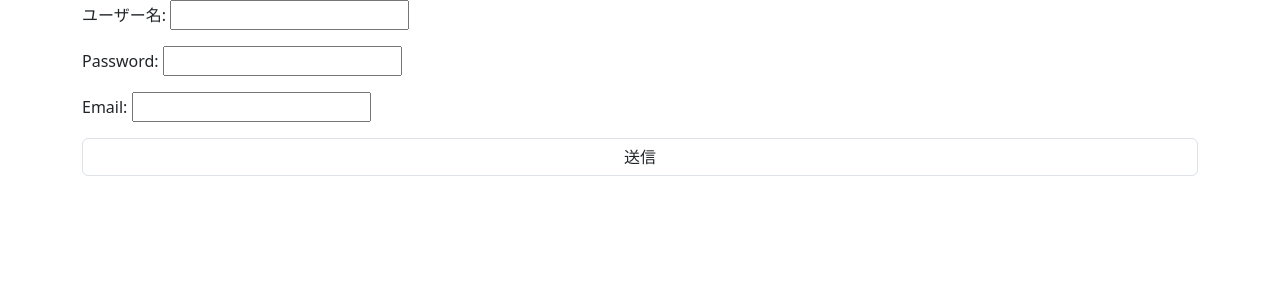
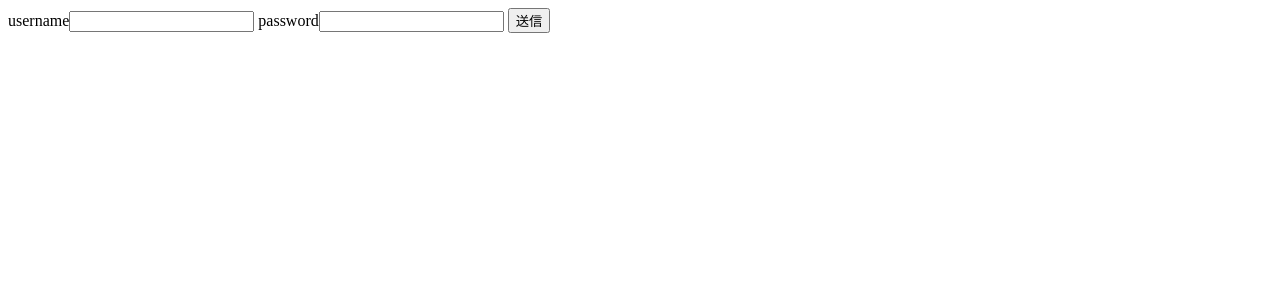
Before and after one commit to syouroubyoushi/mikabouse-sproject, a Django app: page /login/ in a window 1280 px wide. Shown: the top 300 px of the page. Run offline with Django 4.2, Linux system fonts and the light colour scheme; some libraries are stand-ins or nearby versions.

Commit message:
login実装

```diff
--- a/accounts/forms.py
+++ b/accounts/forms.py
@@ -7,13 +7,12 @@ from .models import Comment
 class RegistrationForm(UserCreationForm):
     class Meta:
         model = CustomUser
-        fields = ['username', 'password1','password2','email']
+        fields = ['username', 'password1','password2']
 
 #ログインフォーム
 class LoginForm(AuthenticationForm):
     username = forms.CharField()
     password = forms.CharField(widget=forms.PasswordInput)
-    email = forms.CharField()
 
 #comment機能
 class CommentForm(forms.ModelForm):
--- a/accounts/models.py
+++ b/accounts/models.py
@@ -6,7 +6,6 @@ from django.conf import settings
 class CustomUser(AbstractUser):
     groups = models.ManyToManyField('auth.Group', related_name='custom_user_groups')
     user_permissions = models.ManyToManyField('auth.Permission', related_name='custom_user_permissions')
-    email = models.EmailField(unique=True)
 
 #プロフィール
 class Profile(models.Model):
--- a/accounts/views.py
+++ b/accounts/views.py
@@ -17,11 +17,9 @@ def regist(request):
         return render(request, 'regist.html')
     elif request.method == 'POST':
         username = request.POST.get('username', None)
-        email = request.POST.get('email', None)
         password1 = request.POST.get('password1', None)
         user = User(
             username=username,
-            email=email,
             password=make_password(password1),
         )
         user.save()
@@ -72,22 +70,28 @@ def change_password(request):
         return render(request, 'changepw.html')
 
 #ろぐいん
-def login(request):
-    login = LoginForm(request.POST)
-    if request.method =='GET':
-        return render(request, "login.html",{'login':login})
-    elif request.method =='POST':
-        login = LoginForm(request.POST)
-        if login.is_valid():
-            username = login.cleaned_data.get(username)
-            password = login.cleaned_data.get(password)
-            email = login.cleaned_data.get(email)
-            user = authenticate(request, username=username, password=password)
-            if user is not None:
-                login(request, user)
-                return render(request,'profile.html')
+from django.contrib.auth import authenticate, login as auth_login
+from django.shortcuts import render, redirect
+
+# ログイン
+def user_login(request):
+    if request.method == 'POST':
+        username = request.POST.get('username', None)
+        password = request.POST.get('password', None)
+
+        # ユーザー認証を試みる
+        user = authenticate(request, username=username, password=password)
+
+        if user is not None:
+            # 認証成功した場合、ログインセッションを開始
+            login(request, user)
+            return redirect('profile')  # ログイン後のリダイレクト先を設定してください
         else:
-            return redirect('login')
+            # 認証失敗時の処理を行う（エラーメッセージなど）
+            return render(request, 'login.html', {'error_message': 'Invalid username or password.'})
+    else:
+        # GETリクエストの場合はログインフォームを表示
+        return render(request, 'login.html')
 
 
 #ホームページ
--- a/mysite/urls.py
+++ b/mysite/urls.py
@@ -1,6 +1,6 @@
 from django.contrib import admin
 from django.urls import path
-from accounts.views import index,regist,deleteacc,change_password,check_username,login,home,profile,Delete
+from accounts.views import index,regist,deleteacc,change_password,check_username,user_login,home,profile,Delete
 
 app_name = 'accounts'
 
@@ -10,9 +10,9 @@ urlpatterns = [
     path('regist/', regist, name='regist'),
     path('delete/', deleteacc, name='delete'),
     path('change/', change_password, name='change'),
-    path('login/', login, name='login'),
+    path('login/', user_login, name='user_login'),
     path('regist/check_username/', check_username, name='check_username'),
     path('home/',home,name='home'),
     path('home/<int:text_id>/Delete/',Delete,name='Delete'),
-    path('profile/',profile,name='pfile'),
+    path('profile/',profile,name='profile'),
 ]
--- a/templates/index.html
+++ b/templates/index.html
@@ -9,7 +9,7 @@
 <body class="lan">
     <h1>三日坊主</h1>
     <a href="{% url 'regist' %}">ユーザー登録</a>
-    <a href="{% url 'login' %}">ログイン</a>
+    <a href="{% url 'user_login' %}">ログイン</a>
     <a href="{% url 'home' %}">ホームページ</a>
 </body>
 </html>
--- a/templates/login.html
+++ b/templates/login.html
@@ -1,17 +1,10 @@
-{% load static %}
-<head>
-    <title>証書照合ページ</title>
-    <meta charset="UTF-8">
-    <meta name="viewport" content="width=device-width, initial-scale=1">
-    <link rel="stylesheet" href="{% static 'css/lib_login/bootstrap.min.css' %}">
-    <script src="{% static 'js/lib_login/bootstrap.bundle.min.js' %}"></script>
-</head>
 <body>
-    <div class="container">
-        <form action="{% url 'login' %}" method="post" novalidate>{% csrf_token %}
-          {{ login.as_p }}
-          <input type="submit" name="送信" class="form-control" id="enter" value="送信">
+    <div>
+        <form action="{% url 'user_login' %}" method="post">
+            {% csrf_token %}
+            <label>username</label><input name="username" type="text">
+            <label>password</label><input name="password" type="text">
+            <button>送信</button>
         </form>
     </div>
 </body>
-</html>
--- a/templates/profile.html
+++ b/templates/profile.html
@@ -0,0 +1 @@
+<h1>profile</h1>
```
Also changed, not shown: templates/regist.html (+0 -9 lines), accounts/migrations/0010_alter_customuser_email.py (added), db.sqlite3.
